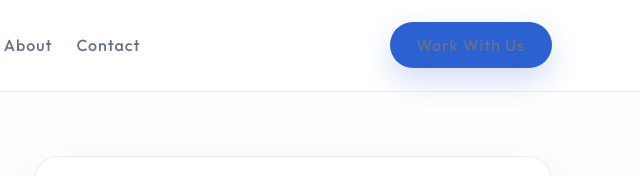
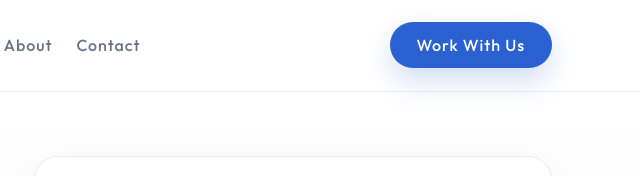
Before and after one commit to rayyanmohamed36/Sample-sites, a plain HTML site: page index.html in a window 1280 px wide. Shown: the top 176 px of the page, 626-1266 px from the left. Drawn offline with Linux system fonts and the light colour scheme.

Commit message:
Add button color to navigation for improved visibility

```diff
--- a/index.css
+++ b/index.css
@@ -57,6 +57,10 @@ body {
 
 .nav a:hover {
     color: var(--accent);
+}
+
+.nav .btn {
+    color: #ffffff;
 }
 
 .btn {
```
